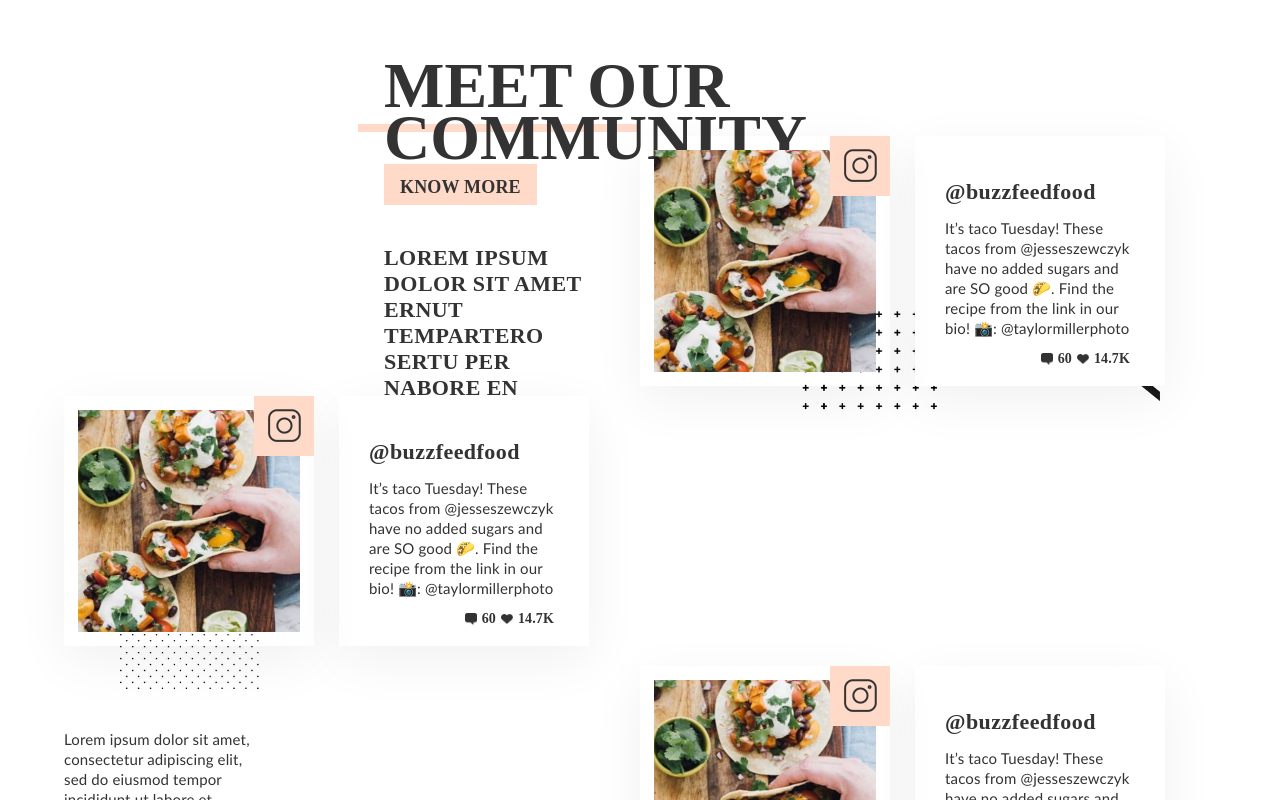
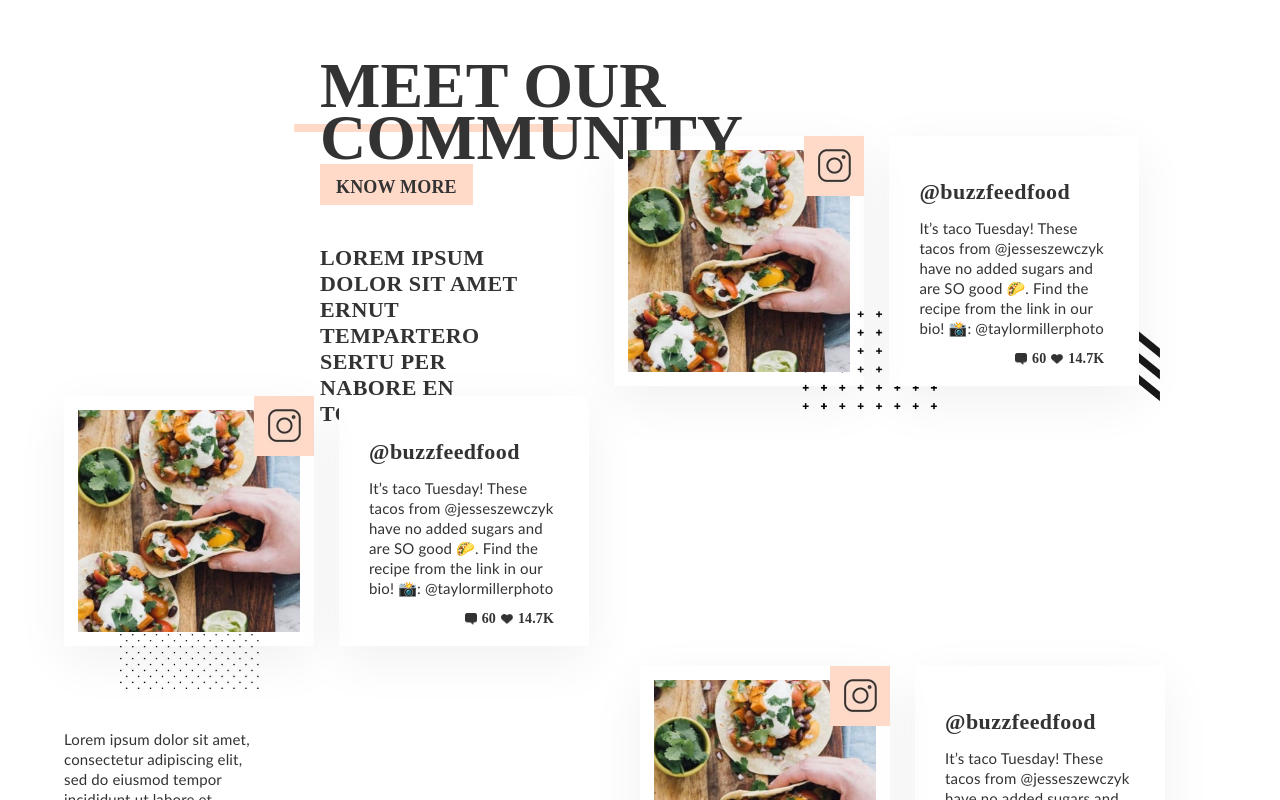
Before and after one commit to dhanukaperera/mintango-restaurant-nextjs, a Next.js app: page / in a window 1280 px wide. Shown: the part 820-1620 px from the top of the page. Built offline with nearby package versions, Linux system fonts and the light colour scheme.

Commit message:
add animations to comunity section

```diff
--- a/components/app/PhotoCard/PhotoCard.jsx
+++ b/components/app/PhotoCard/PhotoCard.jsx
@@ -6,7 +6,12 @@ import PhotoInfo from "./PhotoInfo";
 
 const PhotoCard = () => {
 	return (
-		<PhotoCardStyles>
+		<PhotoCardStyles
+			data-aos="fade-up"
+			data-aos-offset="0"
+			data-aos-duration="1000"
+			data-aos-anchor-placement="center-bottom"
+		>
 			<Photo />
 			<PhotoInfo />
 		</PhotoCardStyles>
--- a/package.json
+++ b/package.json
@@ -8,6 +8,7 @@
     "lint": "next lint"
   },
   "dependencies": {
+    "aos": "^2.3.4",
     "next": "12.0.2",
     "react": "17.0.2",
     "react-dom": "17.0.2",
--- a/pages/_app.js
+++ b/pages/_app.js
@@ -3,8 +3,14 @@ import React from "react";
 import { ThemeProvider } from "styled-components";
 import GlobalStyles from "../theme/GlobalStyles";
 import { theme } from "../theme/Theme";
-
+import AOS from "aos";
+import "aos/dist/aos.css";
 export default class MyApp extends App {
+	componentDidMount() {
+		AOS.init({
+			duration: 2000,
+		});
+	}
 	render() {
 		const { Component, pageProps } = this.props;
 		return (
--- a/pages/index.js
+++ b/pages/index.js
@@ -14,6 +14,7 @@ export default function Home() {
 			<main>
 				<HomeSection />
 				<CommunitySection />
+				<HomeSection />
 			</main>
 
 			<footer />
--- a/sections/CommunitySection/CommunitySection.jsx
+++ b/sections/CommunitySection/CommunitySection.jsx
@@ -21,17 +21,24 @@ const CommunitySection = () => {
 				</TitleBody>
 			</TitleSection>
 
+			{/* 		<div data-aos="fade-up">
+				<h1>Some data</h1>
+				<h1>Some data</h1>
+				<h1>Some data</h1>
+				<h1>Some data</h1>
+				<h1>Some data</h1>
+			</div> */}
+
 			<Wrapper1>
 				<PhotoCard />
 			</Wrapper1>
-
 			<Wrapper2>
 				<PhotoCard />
 			</Wrapper2>
-
 			<Wrapper3>
 				<PhotoCard />
 			</Wrapper3>
+
 			<InfoText>
 				Lorem ipsum dolor sit amet, consectetur adipiscing elit, sed do eiusmod
 				tempor incididunt ut labore et dolore magna aliqua. Duis aute irure.
@@ -56,7 +63,7 @@ const TitleSection = styled.div`
 	/* margin-left: 420px; */
 
 	position: absolute;
-	left: 30%;
+	left: 25%;
 	text-align: left;
 	font: normal normal bold 32px/52px DIN Condensed;
 	letter-spacing: 0px;
@@ -80,7 +87,7 @@ const TitleBody = styled.div`
 const Wrapper1 = styled.div`
 	position: absolute;
 	top: 15%;
-	left: 50%;
+	left: 48%;
 	z-index: 2;
 `;
 
```
Also changed, not shown: 1 other file (tests, documents, lock files or other folders).
